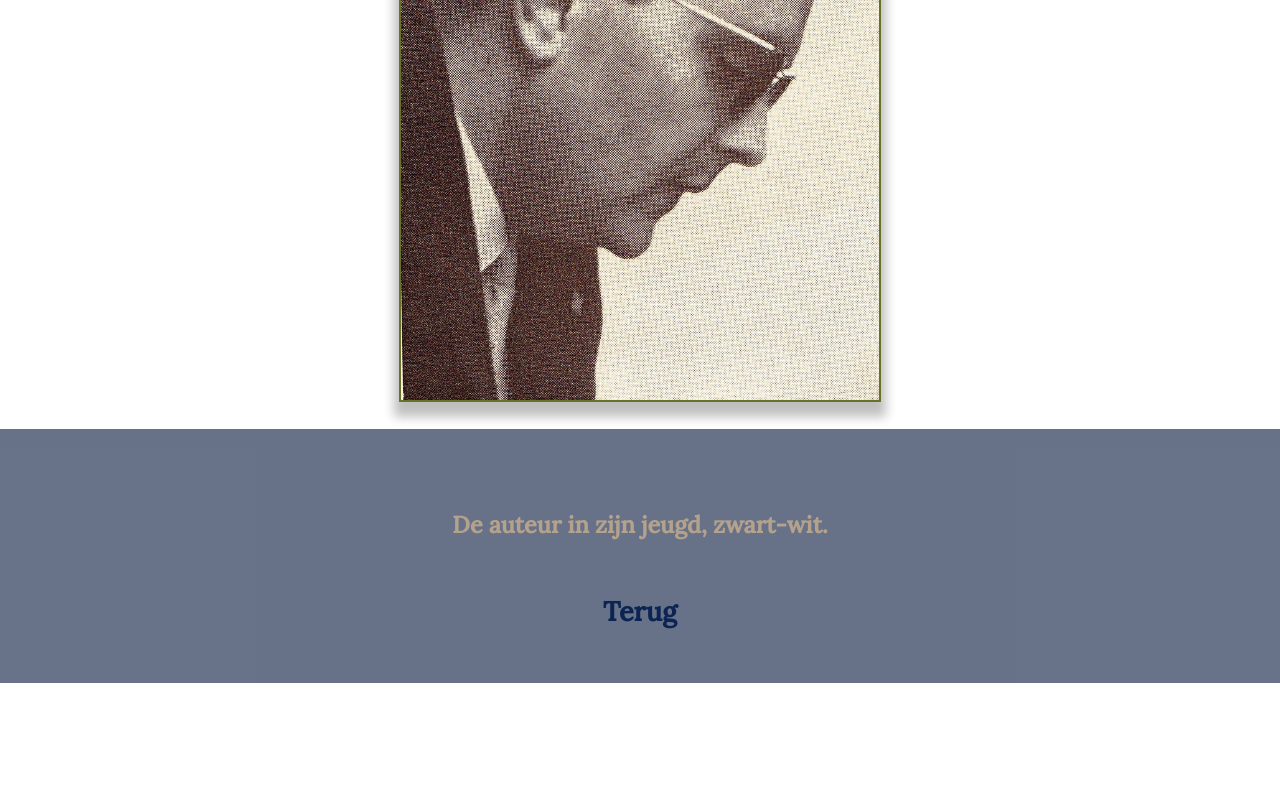
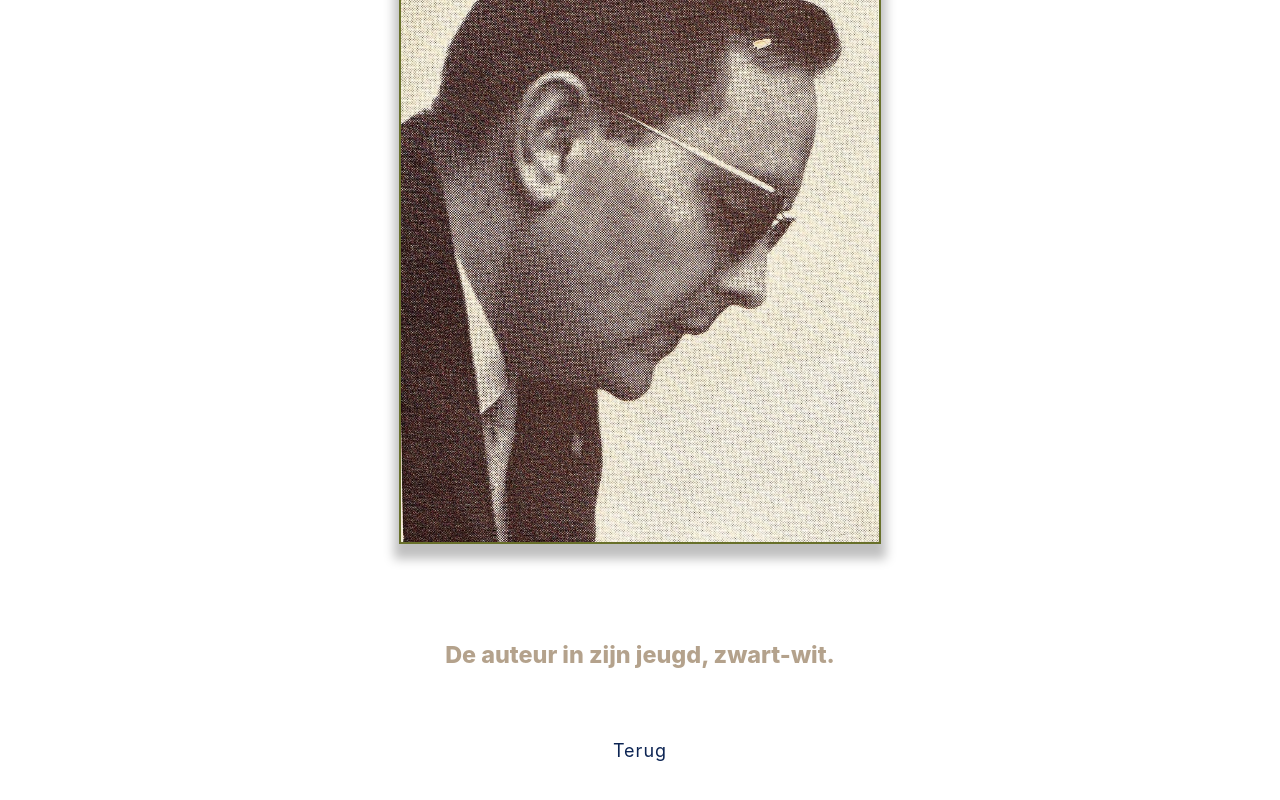
Before and after one commit to jorgevds/willypedia-annex-documenta, a Next.js app: page /image/1 in a window 1280 px wide. Shown: the part 314-1114 px from the top of the page. Before the commit the page ends 997 px from the top, so only its background shows below. Built offline with nearby package versions, Linux system fonts and the light colour scheme.

Commit message:
layout now has head component, refactored styling a little, individual titles to all pages; more of a minor commit to see if the deployment issue is fixed

```diff
--- a/components/header.js
+++ b/components/header.js
@@ -1,13 +1,8 @@
-import Head from "next/head";
 import Link from "next/link";
 import styles from "./header.module.css";
 
 const Header = () => (
   <header>
-    <Head>
-      <title>Willypedia: titel te beslissen</title>
-      <link rel="icon" href="/icon copy.png" />
-    </Head>
     <nav>
       <ul className={styles.list}>
         <li className={styles.title}>
--- a/components/layout.js
+++ b/components/layout.js
@@ -1,11 +1,20 @@
 import styles from "./layout.module.css";
+import Head from "next/head";
 import Header from "./Header";
 
-export default function Layout({ children }) {
+const Layout = ({ children, title = `${title}` }) => {
   return (
     <div className={styles.container}>
+      <Head>
+        <title>{title}</title>
+        <meta charSet="utf-8" />
+        <meta name="viewport" content="initial-scale=1.0, width=device-width" />
+        <link rel="icon" href="/favicon.png" />
+      </Head>
       <Header />
       {children}
     </div>
   );
-}
+};
+
+export default Layout;
--- a/pages/image/[id].js
+++ b/pages/image/[id].js
@@ -1,6 +1,7 @@
 import { useRouter } from "next/router";
 import useSWR from "swr";
-import utilStyles from "../../styles/utils.module.css";
+import styles from "./image.module.css";
+import Layout from "../../components/Layout";
 import Link from "next/link";
 
 const fetcher = async (url) => {
@@ -24,19 +25,19 @@ export default function Image() {
   if (!data) return <div>Loading...</div>;
 
   return (
-    <table className={utilStyles.table}>
-      <tbody className={utilStyles.dataBody}>
-        <tr className={utilStyles.heading}>
-          <td className={utilStyles.dataName}>{data.name}</td>
-          <img className={utilStyles.dataImg} src={data.img} />
-          <div className={utilStyles.content}>
-            <td className={utilStyles.dataHeader}>{data.header}</td>
-            <Link href="/image/home">
-              <a className={utilStyles.backLink}>Terug</a>
-            </Link>
-          </div>
-        </tr>
-      </tbody>
-    </table>
+    <Layout title={`Willypedia: foto's: ${data.name}`}>
+      <div className={styles.container}>
+        <div className={styles.content}>
+          <h1 className={styles.dataName}>{data.name}</h1>
+          <img className={styles.dataImg} src={data.img} />
+        </div>
+        <div className={styles.content}>
+          <h3 className={styles.dataHeader}>{data.header}</h3>
+          <Link href="/image/home">
+            <a className={styles.backLink}>Terug</a>
+          </Link>
+        </div>
+      </div>
+    </Layout>
   );
 }
--- a/pages/image/home.js
+++ b/pages/image/home.js
@@ -13,7 +13,7 @@ const ImagesHome = () => {
   if (!data) return <div>Loading...</div>;
 
   return (
-    <Layout>
+    <Layout title="Willypedia: foto's">
       {/* {postData.title}
         <br />
         {postData.id}
--- a/pages/image/image.module.css
+++ b/pages/image/image.module.css
@@ -2,3 +2,53 @@
     text-align: center;
     font: 600 1.5rem 'Lora', serif
 }
+
+.container {
+    display: flex;
+    flex-direction: column;
+}
+
+.content {
+    margin: auto;
+    text-align: center;
+}
+
+.dataName {
+    display: block;
+    justify-content: center;
+    margin-top: 20px;
+    color: #0c2453;
+}
+
+.dataImg {
+    margin: 20px;
+    text-align: center;
+    max-height: 80vh;
+    border: 2px solid #68702a;
+    box-shadow: 0 10px 10px 5px rgba(0, 0, 0, 0.25);
+}
+
+.dataHeader {
+    font-size: 1.3rem;
+    font-weight: 800;
+    justify-content: center;
+    color: #b4a28c;
+    padding: 40px 20px;
+    text-align: left;
+    /* background-color: #1c51bb9d; */
+}
+
+.backLink {
+    margin: auto;
+    width: 10%;
+    border-radius: 10px;
+    padding: 15px;
+    color: #0c2453;
+    letter-spacing: 1px;
+    font-size: 1rem;
+}
+
+.backLink:hover {
+    background-color: #0c245334;
+    transition: background-color .6s ease;
+}
--- a/pages/index.js
+++ b/pages/index.js
@@ -1,12 +1,12 @@
 import Body from "../components/Body";
 // import Footer from "../components/footer";
-import Layout, { siteTitle } from "../components/Layout";
+import Layout from "../components/Layout";
 import utilStyles from "../styles/utils.module.css";
 import Link from "next/link";
 
 export default function Home() {
   return (
-    <Layout home>
+    <Layout title="Willypedia">
       <Body />
     </Layout>
   );
--- a/pages/posts/[id].js
+++ b/pages/posts/[id].js
@@ -4,7 +4,7 @@ import utilStyles from "../../styles/utils.module.css";
 
 export default function Post({ postData }) {
   return (
-    <Layout>
+    <Layout title={`Willypedia: essays: ${postData.title}`}>
       {/* {postData.title}
       <br />
       {postData.id}
--- a/pages/posts/home.js
+++ b/pages/posts/home.js
@@ -1,5 +1,3 @@
-import useSWR from "swr";
-import Image from "../../components/Image";
 import Layout from "../../components/Layout";
 import { getSortedPostsData } from "../../lib/posts";
 import utilStyles from "../../styles/utils.module.css";
@@ -7,7 +5,7 @@ import Link from "next/link";
 
 const EssaysHome = ({ allPostsData }) => {
   return (
-    <Layout>
+    <Layout title="Willypedia: essays">
       {/* {postData.title}
         <br />
         {postData.id}
--- a/styles/global.css
+++ b/styles/global.css
@@ -17,6 +17,18 @@ a {
     position: relative;
 }
 
+.backLink {
+    margin: auto;
+    width: 10%;
+    border-radius: 10px;
+    padding: 15px;
+}
+
+.backLink:hover {
+    background-color: #0c245334;
+    transition: background-color .6s ease;
+}
+
 ul {
     margin: 0;
     padding: 0;
--- a/styles/utils.module.css
+++ b/styles/utils.module.css
@@ -1,7 +1,3 @@
-.back {
-    font-size: 2rem;
-}
-
 .padding1px {
     padding-top: 1px;
 }
@@ -36,46 +32,6 @@
     grid-template-columns: repeat(1, 1fr) 50%;
 }
 
-.header {
-    font: 600 1.5rem 'Lora', serif;
-    color: hsla(240, 79%, 48%, 0.774);
-}
-
-.table {
-    border-spacing: 0;
-}
-
-.dataBody {
-    display: flex;
-    flex-direction: column;
-}
-
-.dataName {
-    display: block;
-    justify-content: center;
-    text-align: center;
-    margin-top: 20px;
-    color: #0c2453;
-}
-
-.dataImg {
-    margin: 20px;
-    text-align: center;
-    width: auto;
-    height: auto;
-    max-height: 80vh;
-    border: 2px solid #68702a;
-    box-shadow: 0 10px 10px 5px rgba(0, 0, 0, 0.25);
-}
-
-.dataHeader {
-    font-size: 1.3rem;
-    font-weight: 800;
-    justify-content: center;
-    color: #b4a28c;
-    padding: 40px 20px;
-}
-
 .content {
     display: flex;
     flex-direction: column;
```
Also changed, not shown: public/favicon.png (renamed from public/icon copy.png), public/icon.png (deleted).
